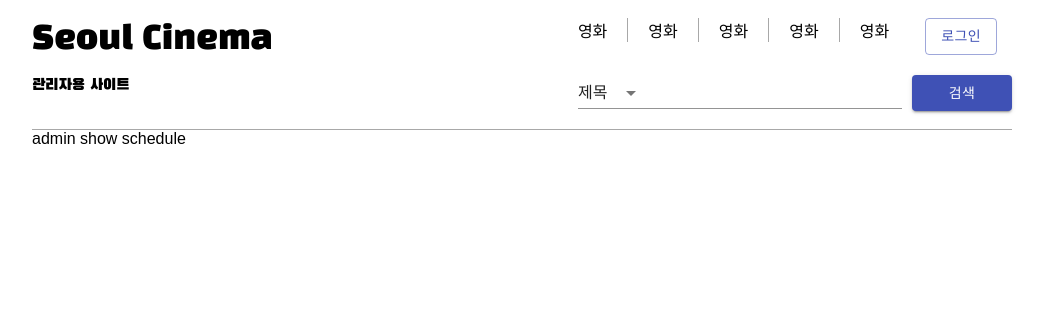
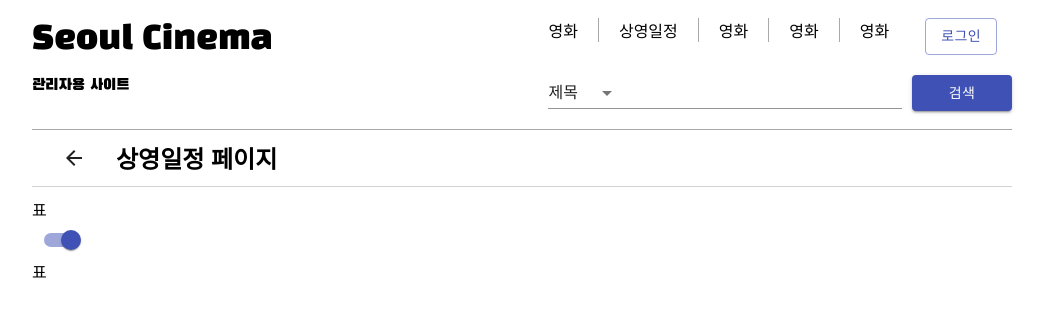
Before and after one commit to bucketressi/CinemaSeoul, a React (Create React App) app in the folder frontend/: page /admin/showschedule in a window 1280 px wide. Shown: the top 316 px of the page, without its empty margins (118-1162 px from the left). Built offline with nearby package versions, Linux system fonts and the light colour scheme; a web font is replaced by a local one.

Commit message:
상영일정 틀 잡기 - 표 구현해야함

```diff
--- a/frontend/src/Components/AdminHeader.tsx
+++ b/frontend/src/Components/AdminHeader.tsx
@@ -67,7 +67,7 @@ const AdminHeader = () => {
 					<div className="menu">
 						<ul>
 							<li><Link to="/admin/movie">영화</Link></li>
-							<li><Link to="/admin/movie">영화</Link></li>
+							<li><Link to="/admin/showschedule">상영일정</Link></li>
 							<li><Link to="/admin/movie">영화</Link></li>
 							<li><Link to="/admin/movie">영화</Link></li>
 							<li><Link to="/admin/movie">영화</Link></li>
--- a/frontend/src/Main/Provider.tsx
+++ b/frontend/src/Main/Provider.tsx
@@ -3,6 +3,7 @@ import { Router } from './Router';
 import { UserContextProvider } from './UserModel';
 import { AdminContextProvider } from './AdminModel';
 import { MovieListContextProvider } from './MovieListModel';
+import { ShowScheduleListContextProvider } from './ShowScheduleModel';
 
 const Provider: React.FC = () => {
 	const a = 1;
@@ -10,7 +11,9 @@ const Provider: React.FC = () => {
 		<AdminContextProvider>
 			<UserContextProvider>
 				<MovieListContextProvider>
-					<Router />
+					<ShowScheduleListContextProvider>
+						<Router />
+					</ShowScheduleListContextProvider>
 				</MovieListContextProvider>
 			</UserContextProvider>
 		</AdminContextProvider>
--- a/frontend/src/Main/Router/AdminRouter.tsx
+++ b/frontend/src/Main/Router/AdminRouter.tsx
@@ -20,6 +20,8 @@ import {
 	AdminPeople,
 	AdminSales,
 	AdminShowSchedule,
+	AdminShowScheduleExact,
+	AdminModifyShowSchedule,
 	AdminStore,
 	AdminTheater,
 	AdminError,
@@ -46,7 +48,9 @@ const AdminRouter : React.FC = () => (
 			<Route path="/admin/pay" component={AdminPay}/>
 			<Route path="/admin/people" component={AdminPeople}/>
 			<Route path="/admin/sales" component={AdminSales}/>
-			<Route path="/admin/showschedule" component={AdminShowSchedule}/>
+			<Route exact path="/admin/showschedule" component={AdminShowSchedule}/>
+			<Route path="/admin/showschedule/:schedule_id" component={AdminShowScheduleExact}/>
+			<Route path="/admin/modify/showschedule/:schedule_id" component={AdminModifyShowSchedule}/>
 			<Route path="/admin/store" component={AdminStore}/>
 			<Route path="/admin/theater" component={AdminTheater}/>
 			<Route path="/admin/error" component={AdminError}/>
--- /dev/null
+++ b/frontend/src/Main/ShowScheduleModel.tsx
@@ -0,0 +1,68 @@
+import React, { useState, useContext, createContext, Dispatch, useEffect } from 'react';
+import { ShowScheduleListType, childrenObj } from './Type';
+
+const showScheduleListState = createContext<ShowScheduleListType | undefined>(undefined);
+const showScheduleListDispatch = createContext<Dispatch<ShowScheduleListType | undefined>>(() => { });
+const initialShowScheduleData = {
+	showschedule_list: [
+		{
+			show_id: 2,
+			movi_id: 126,
+			movi_name : "귀멸의 칼날",
+			hall_id: 42,
+			hall_name: "42-1관",
+			show_date: "20210525",
+			show_time: "0141",
+			end_time: "20211230603",
+			hall_seat: 4,
+			rema_seat: 3
+		},{
+			show_id: 3,
+			movi_id: 127,
+			movi_name : "앨리스",
+			hall_id: 43,
+			hall_name: "43-1관",
+			show_date: "20210528",
+			show_time: "0150",
+			end_time: "20211129603",
+			hall_seat: 20,
+			rema_seat: 4
+		},{
+			show_id: 4,
+			movi_id: 107,
+			movi_name : "짱구와 친구들",
+			hall_id: 43,
+			hall_name: "43-1관",
+			show_date: "20210529",
+			show_time: "0190",
+			end_time: "20211129603",
+			hall_seat: 15,
+			rema_seat: 4
+		}
+	],
+	page: 1,
+	totalpage: 1,
+	amount: 10
+};
+
+export const ShowScheduleListContextProvider = ({ children }: childrenObj) => {
+	// 공통적으로 쓰이는 page가 많아서 model로 정의함 => 영화 리스트 데이터
+	const [showScheduleList, setShowScheduleList] = useState<ShowScheduleListType | undefined>(initialShowScheduleData);
+
+	return (
+		<showScheduleListState.Provider value={showScheduleList}>
+			<showScheduleListDispatch.Provider value={setShowScheduleList}>
+				{children}
+			</showScheduleListDispatch.Provider>
+		</showScheduleListState.Provider>
+	);
+}
+
+export function useShowScheduleListState() {
+	const context = useContext(showScheduleListState);
+	return context;
+}
+export function useShowScheduleListDispatch() {
+	const context = useContext(showScheduleListDispatch);
+	return context;
+}
--- a/frontend/src/Main/Type.tsx
+++ b/frontend/src/Main/Type.tsx
@@ -69,6 +69,7 @@ export type AdminType = {
 export type ShowScheduleType = {
 	show_id: number;
 	movi_id: number;
+	movi_name : string;
 	hall_id: number;
 	hall_name: string; // "42-1관",
 	show_date: string; //  "20210525",
@@ -77,6 +78,7 @@ export type ShowScheduleType = {
 	hall_seat: number;
 	rema_seat: number;
 }
+
 export type ShowScheduleListType = {
     showschedule_list: ShowScheduleType[],
     page: number;
--- /dev/null
+++ b/frontend/src/Pages/Admin/AdminModifyShowSchedule.tsx
@@ -0,0 +1,9 @@
+import React from 'react';
+
+const AdminModifyShowSchedule = () => {
+	return (
+		<div>modify</div>
+	);
+};
+
+export default AdminModifyShowSchedule;
--- a/frontend/src/Pages/Admin/AdminShowSchedule.tsx
+++ b/frontend/src/Pages/Admin/AdminShowSchedule.tsx
@@ -1,5 +1,65 @@
-import React from 'react';
+import React, { useEffect, useState } from 'react';
+import { PageTitle } from '../../Components';
+import { useHistory } from 'react-router-dom';
+import { ListItem, ListItemAvatar, Avatar, ListItemSecondaryAction, ListItemText, Checkbox, Switch } from '@material-ui/core';
+import { ShowScheduleType } from '../../Main/Type';
+import { useShowScheduleListState } from '../../Main/ShowScheduleModel';
+import { Schedule } from '@material-ui/icons';
 
-const AdminShowSchedule = () => <div>admin show schedule</div>;
+const AdminShowSchedule = () => {
+	const history = useHistory();
+	const showScheduleList = useShowScheduleListState();
+	const [scheduleList, setScheduleList] = useState<ShowScheduleType[]>([]);
+	const [mode, setMode] = useState<boolean>(true);
+
+	useEffect(() => {
+		if(showScheduleList?.showschedule_list == undefined)
+			return;
+		setScheduleList(showScheduleList.showschedule_list);
+	},[showScheduleList]);
+
+	const gotoScheduleExact = (id : number) => {
+		history.push(`/admin/showschedule/${id}`);
+	}
+
+	const handleModeChange = (event: React.ChangeEvent<HTMLInputElement>) => {
+		console.log(event.target.checked);
+		setMode(event.target.checked);
+	}
+
+	return (
+		<div>
+			<PageTitle title="상영일정 페이지" isButtonVisible={true} />
+			<div className="schedule-con">
+				<div>
+					<div>{mode?"표" : "리스트"}</div>
+					<Switch
+						checked={mode}
+						onChange={handleModeChange}
+						color="primary"
+						name={mode?"표" : "리스트"}
+					/>
+				</div>
+				{
+					mode?
+						<div>표</div>
+						:
+						scheduleList.map((schedule : ShowScheduleType, index : number) => {
+							console.log(schedule);
+							return (
+								<ListItem key={schedule.show_id} button onClick={() => gotoScheduleExact(schedule.show_id)}>
+									<ListItemText primary={`${index+1}번`} />
+									<ListItemText primary={`상영관 : ${schedule.hall_name}`} />
+									<ListItemText primary={`영화명 : ${schedule.movi_name}`} />
+									<ListItemText primary={`개봉 일자 : ${schedule.show_date.substr(0,4)}/${schedule.show_date.substr(4,2)}/${schedule.show_date.substr(6,2)}`} />
+									<ListItemText primary={`런타임 : ${schedule.show_time}`} />
+								</ListItem>
+							);
+						})
+				}
+			</div>
+		</div>
+	);
+}
 
 export default AdminShowSchedule;
--- /dev/null
+++ b/frontend/src/Pages/Admin/AdminShowScheduleExact.tsx
@@ -0,0 +1,9 @@
+import React from 'react';
+
+const AdminShowScheduleExact = () => {
+	return (
+		<div>exact</div>
+	);
+};
+
+export default AdminShowScheduleExact;
--- a/frontend/src/Pages/Admin/index.tsx
+++ b/frontend/src/Pages/Admin/index.tsx
@@ -6,6 +6,8 @@ export { default as AdminHall } from './AdminHall';
 export { default as AdminMovieList } from './AdminMovieList';
 export { default as AdminPeople } from './AdminPeople';
 export { default as AdminShowSchedule } from './AdminShowSchedule';
+export { default as AdminShowScheduleExact } from './AdminShowScheduleExact';
+export { default as AdminModifyShowSchedule } from './AdminModifyShowSchedule';
 export { default as AdminSales } from './AdminSales';
 export { default as AdminAdmin } from './AdminAdmin';
 export { default as AdminAsk } from './AdminAsk';
```
